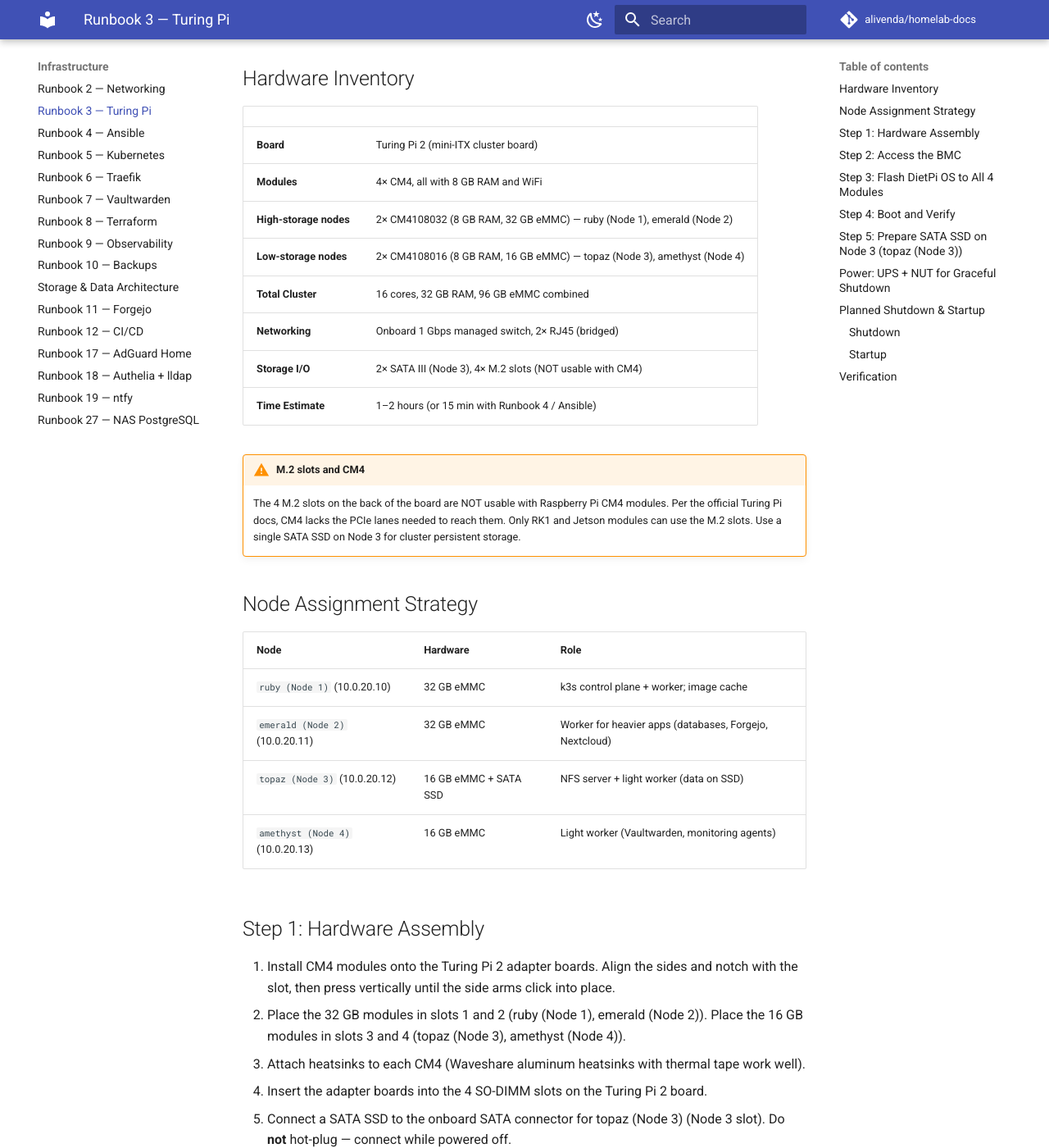
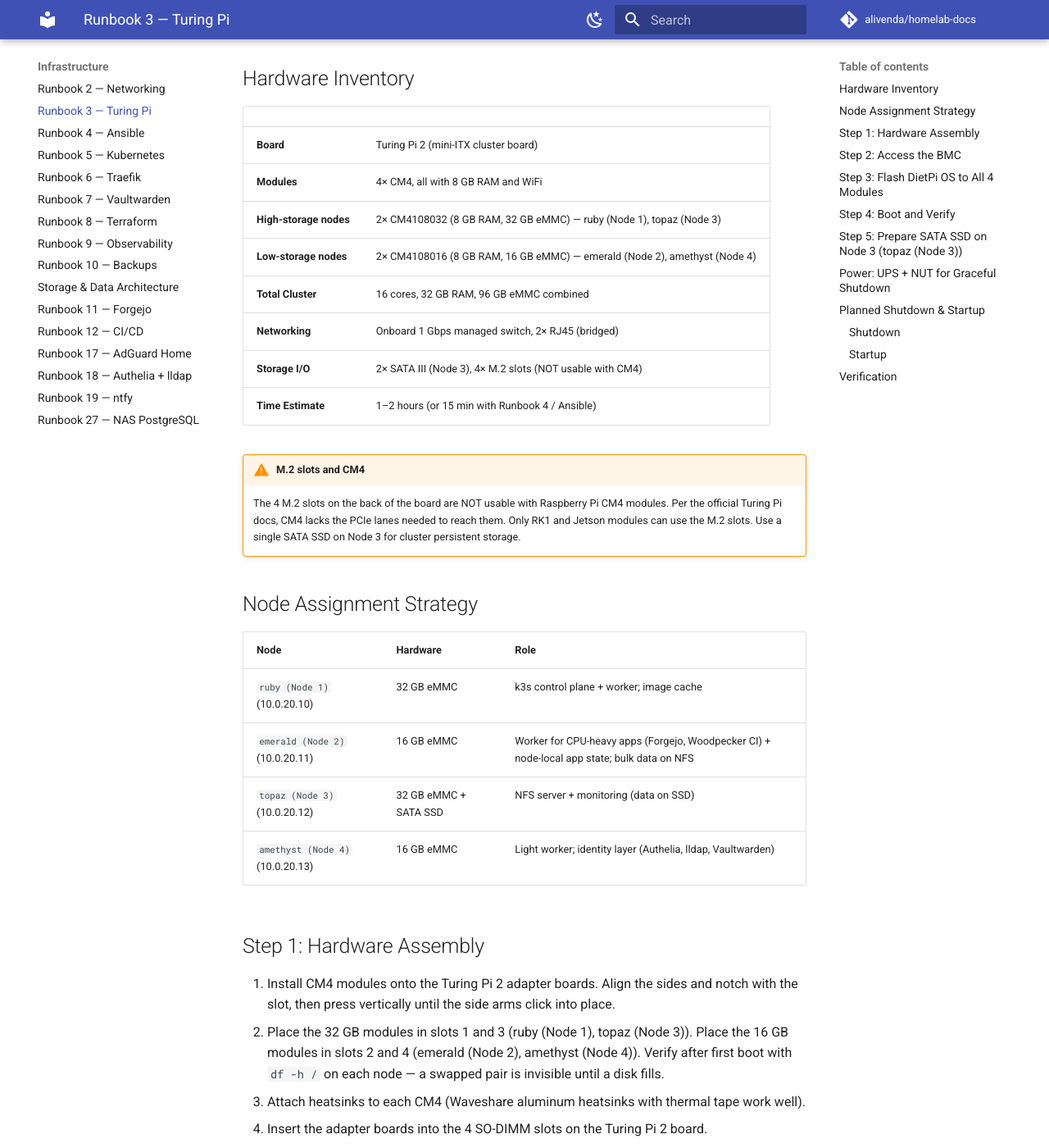
Before and after one commit to alivenda/homelab-docs, an MkDocs documentation site: the page built from docs/03-turing-pi.md, in a window 1280 px wide and 1400 px high, scrolled down 241 px. Shown: the whole window at 82% size. Built offline with MkDocs 1.6.1 and Material for MkDocs 9.7.7, drawn with Linux system fonts in a browser that asks for light colours; comment, search, counter and statistics services are not loaded.

Commit message:
Correct emerald/topaz eMMC sizes; document the app-state label
The 32 GB eMMC modules physically sit in slots 1 and 3 (ruby, topaz),
not 1 and 2 as R0/R3/R5 claimed — confirmed by df -h / on all nodes.
Correct the hardware inventory, node-assignment tables, and assembly
step (plus a verify-after-flash tip, since a swapped pair stays
invisible until a disk fills).

Update the R5 labeling step to the new three-label model: storage
large/small records raw eMMC size, workload=heavy takes CPU spikes, and
app-state=true (emerald) is the placement label for node-local app
data. Point the Nextcloud example at workload=heavy and fix the
storage-architecture guidance that sent SQLite apps to ruby/emerald.

```diff
--- a/docs/03-turing-pi.md
+++ b/docs/03-turing-pi.md
@@ -8,8 +8,8 @@ Initial hardware assembly, firmware update, OS flashing, and network configurati
 |---|---|
 | **Board** | Turing Pi 2 (mini-ITX cluster board) |
 | **Modules** | 4× CM4, all with 8 GB RAM and WiFi |
-| **High-storage nodes** | 2× CM4108032 (8 GB RAM, 32 GB eMMC) — ruby (Node 1), emerald (Node 2) |
-| **Low-storage nodes** | 2× CM4108016 (8 GB RAM, 16 GB eMMC) — topaz (Node 3), amethyst (Node 4) |
+| **High-storage nodes** | 2× CM4108032 (8 GB RAM, 32 GB eMMC) — ruby (Node 1), topaz (Node 3) |
+| **Low-storage nodes** | 2× CM4108016 (8 GB RAM, 16 GB eMMC) — emerald (Node 2), amethyst (Node 4) |
 | **Total Cluster** | 16 cores, 32 GB RAM, 96 GB eMMC combined |
 | **Networking** | Onboard 1 Gbps managed switch, 2× RJ45 (bridged) |
 | **Storage I/O** | 2× SATA III (Node 3), 4× M.2 slots (NOT usable with CM4) |
@@ -23,14 +23,14 @@ Initial hardware assembly, firmware update, OS flashing, and network configurati
 | Node | Hardware | Role |
 |---|---|---|
 | `ruby (Node 1)` (10.0.20.10) | 32 GB eMMC | k3s control plane + worker; image cache |
-| `emerald (Node 2)` (10.0.20.11) | 32 GB eMMC | Worker for heavier apps (databases, Forgejo, Nextcloud) |
-| `topaz (Node 3)` (10.0.20.12) | 16 GB eMMC + SATA SSD | NFS server + light worker (data on SSD) |
-| `amethyst (Node 4)` (10.0.20.13) | 16 GB eMMC | Light worker (Vaultwarden, monitoring agents) |
+| `emerald (Node 2)` (10.0.20.11) | 16 GB eMMC | Worker for CPU-heavy apps (Forgejo, Woodpecker CI) + node-local app state; bulk data on NFS |
+| `topaz (Node 3)` (10.0.20.12) | 32 GB eMMC + SATA SSD | NFS server + monitoring (data on SSD) |
+| `amethyst (Node 4)` (10.0.20.13) | 16 GB eMMC | Light worker; identity layer (Authelia, lldap, Vaultwarden) |
 
 ## Step 1: Hardware Assembly
 
 1. Install CM4 modules onto the Turing Pi 2 adapter boards. Align the sides and notch with the slot, then press vertically until the side arms click into place.
-2. Place the 32 GB modules in slots 1 and 2 (ruby (Node 1), emerald (Node 2)). Place the 16 GB modules in slots 3 and 4 (topaz (Node 3), amethyst (Node 4)).
+2. Place the 32 GB modules in slots 1 and 3 (ruby (Node 1), topaz (Node 3)). Place the 16 GB modules in slots 2 and 4 (emerald (Node 2), amethyst (Node 4)). Verify after first boot with `df -h /` on each node — a swapped pair is invisible until a disk fills.
 3. Attach heatsinks to each CM4 (Waveshare aluminum heatsinks with thermal tape work well).
 4. Insert the adapter boards into the 4 SO-DIMM slots on the Turing Pi 2 board.
 5. Connect a SATA SSD to the onboard SATA connector for topaz (Node 3) (Node 3 slot). Do **not** hot-plug — connect while powered off.
```
Also changed, not shown: docs/00-prerequisites.md (+2 -2 lines), docs/05-kubernetes.md (+7 -5 lines), docs/13-nextcloud.md (+1 -1 lines), docs/storage-architecture.md (+4 -3 lines).
